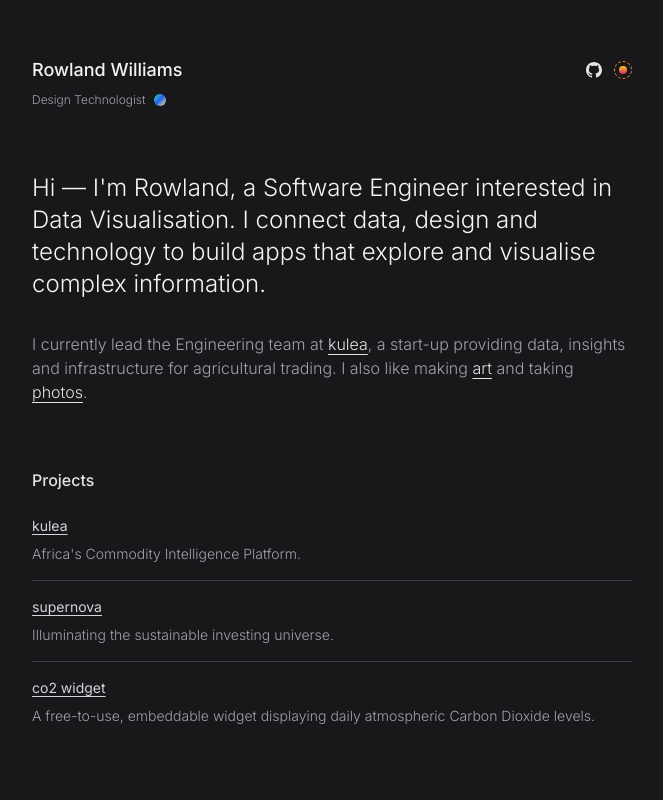
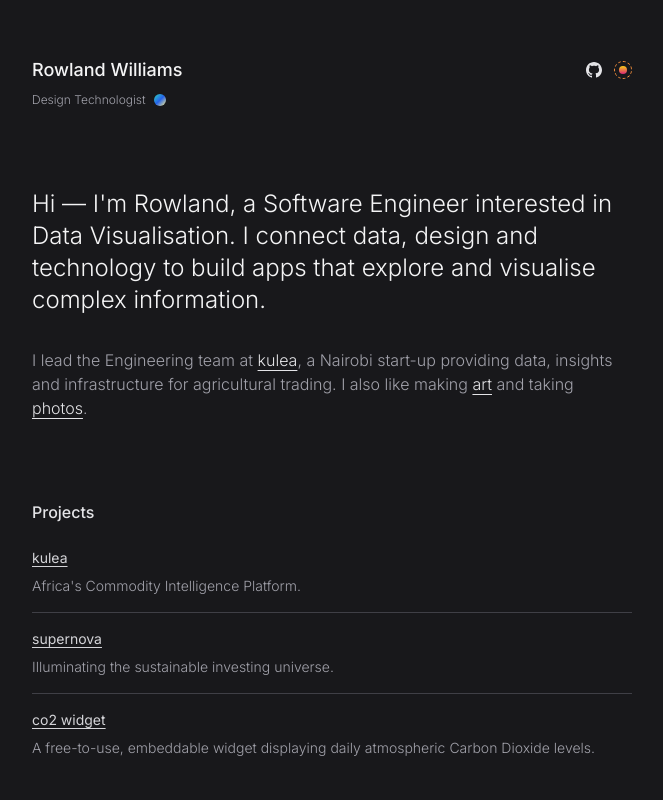
Before and after one commit to rowlandwilliams/playground, a Next.js app: page / in a window 1280 px wide. Shown: the top 800 px of the page, without its empty margins (308-971 px from the left). Built offline with nearby package versions, Linux system fonts and the light colour scheme.

Commit message:
alter spacing

```diff
--- a/src/app/page.tsx
+++ b/src/app/page.tsx
@@ -1,18 +1,16 @@
 import { BioText } from "@/components/BioText/BioText";
 import { Navbar } from "@/components/Navbar/Navbar";
 import { Projects } from "@/components/Projects/Projects";
-import { TernaryPlot } from "@/components/TernaryPlot/TernaryPlot";
 import { Playground } from "@/components/Playground/Playground";
 
 export default function Home() {
   return (
     <main className="flex px-8 flex-col items-center my-12 text-zinc-600">
-      <article className="w-full max-w-[600px] space-y-16">
+      <article className="w-full max-w-[600px] space-y-20">
         <Navbar />
         <BioText />
         <Projects />
         <Playground />
-
       </article>
     </main>
   );
--- a/src/components/BioText/BioText.tsx
+++ b/src/components/BioText/BioText.tsx
@@ -10,7 +10,7 @@ export const BioText = () => {
           that explore and visualise complex information.
         </p>
         <p className="text-base font-light text-zinc-500 dark:text-zinc-400">
-          I currently lead the Engineering team at{" "}
+          I lead the Engineering team at{" "}
           <Link
             href="https://www.kulea.com/"
             target="_blank"
@@ -18,7 +18,7 @@ export const BioText = () => {
           >
             kulea
           </Link>
-          , a start-up providing data, insights and infrastructure
+          , a Nairobi start-up providing data, insights and infrastructure
           for agricultural trading. I also like making{" "}
           <Link
             href="/art"
@@ -48,7 +48,7 @@ export const BioText = () => {
           visualise complex information.
         </p>
         <p className="text-lg sm:text-xl font-light text-zinc-500 dark:text-zinc-400">
-          I currently lead the Engineering team at{" "}
+          I lead the Engineering team at{" "}
           <Link
             href="https://www.kulea.com/"
             target="_blank"
@@ -56,7 +56,7 @@ export const BioText = () => {
           >
             kulea
           </Link>
-          , a start-up providing data, insights and infrastructure
+          , a Nairobi start-up providing data, insights and infrastructure
           for agricultural trading. I also like making{" "}
           <Link
             href="/art"
```
